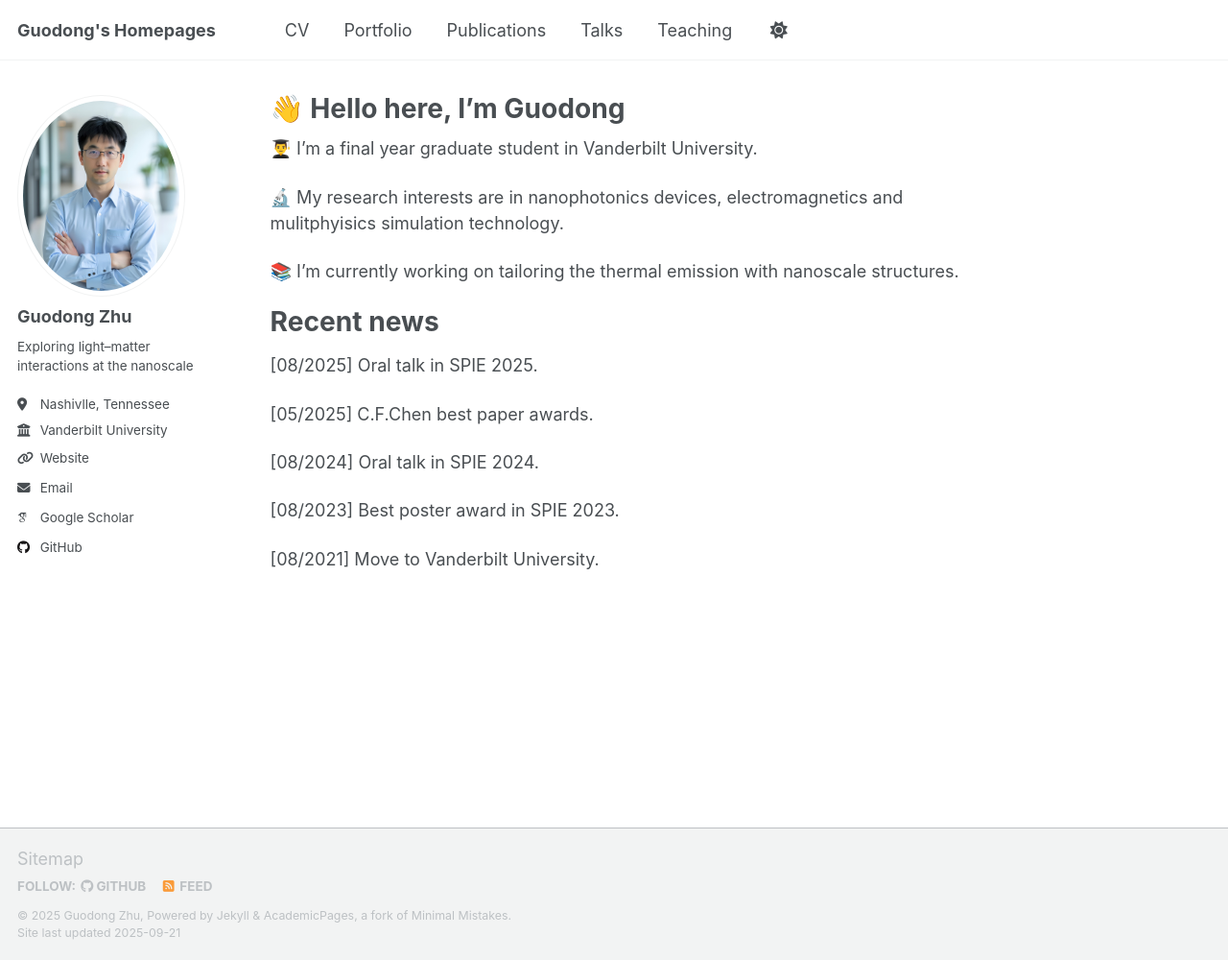
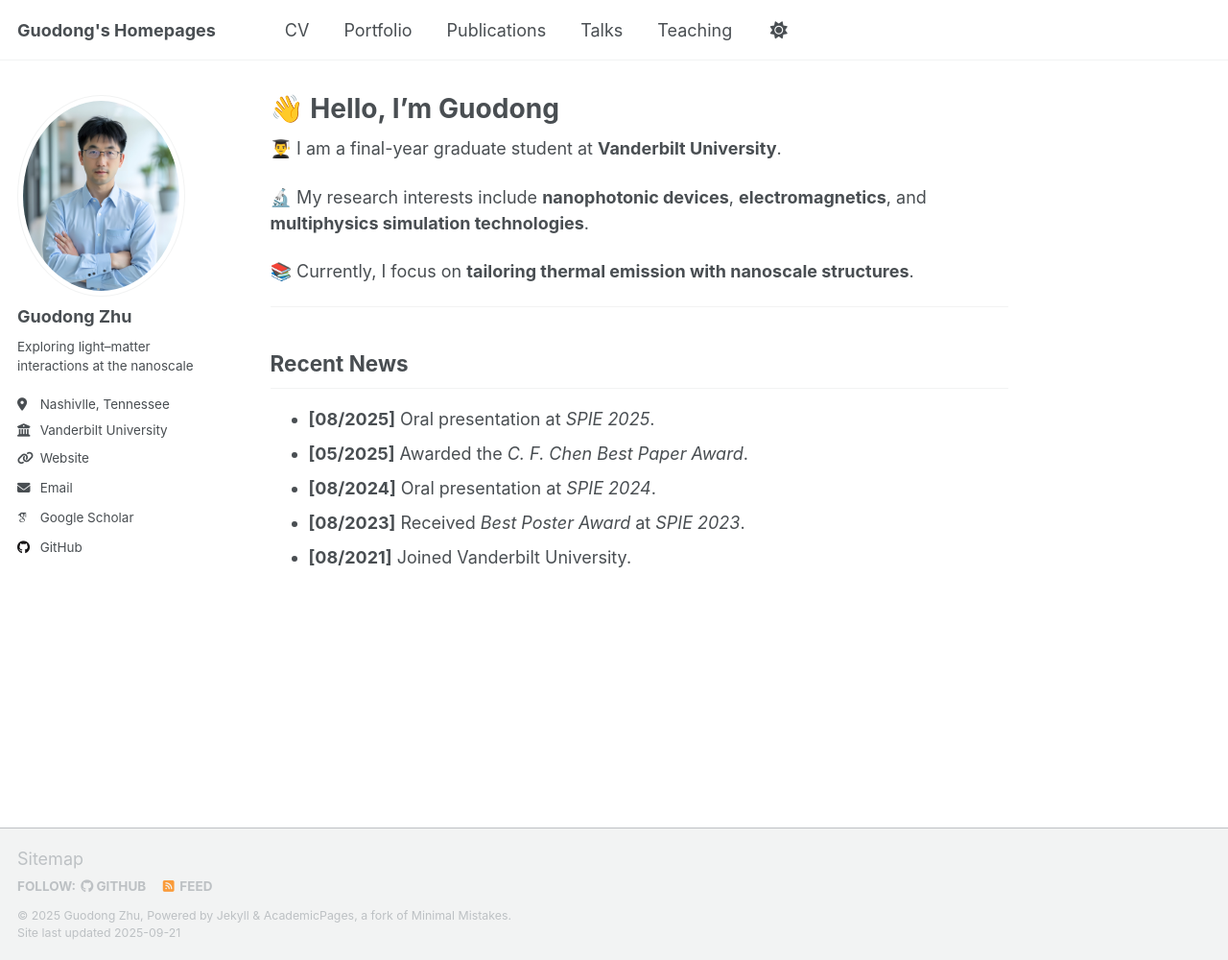
Before and after one commit to zgdydk123/zgdydk123.github.io, a Jekyll site: the page built from _pages/about.md, in a window 1280 px wide and 1000 px high. Shown: the whole window at 96% size. Built offline with Jekyll 4.4.1, drawn with Linux system fonts in a browser that asks for light colours; some web fonts are replaced; a script that is not in the unit is left out.

Commit message:
Update about.md

```diff
--- a/_pages/about.md
+++ b/_pages/about.md
@@ -1,26 +1,24 @@
 ---
 permalink: /
-title: "👋 Hello here, I'm Guodong"
+title: "👋 Hello, I'm Guodong"
 author_profile: true
 redirect_from:
   - /about/
   - /about.html
 ---
 
-👨‍🎓 I'm a final year graduate student in Vanderbilt University.
+👨‍🎓 I am a final-year graduate student at **Vanderbilt University**.
 
-🔬 My research interests are in nanophotonics devices, electromagnetics and mulitphyisics simulation technology.
+🔬 My research interests include **nanophotonic devices**, **electromagnetics**, and **multiphysics simulation technologies**.
 
-📚 I'm currently working on tailoring the thermal emission with nanoscale structures.
+📚 Currently, I focus on **tailoring thermal emission with nanoscale structures**.
 
-Recent news
-======
-[08/2025] Oral talk in SPIE 2025.
+---
 
-[05/2025] C.F.Chen best paper awards.
+## Recent News
 
-[08/2024] Oral talk in SPIE 2024.
-
-[08/2023] Best poster award in SPIE 2023.
-
-[08/2021] Move to Vanderbilt University.
+- **[08/2025]** Oral presentation at *SPIE 2025*.
+- **[05/2025]** Awarded the *C. F. Chen Best Paper Award*.
+- **[08/2024]** Oral presentation at *SPIE 2024*.
+- **[08/2023]** Received *Best Poster Award* at *SPIE 2023*.
+- **[08/2021]** Joined Vanderbilt University.
```
